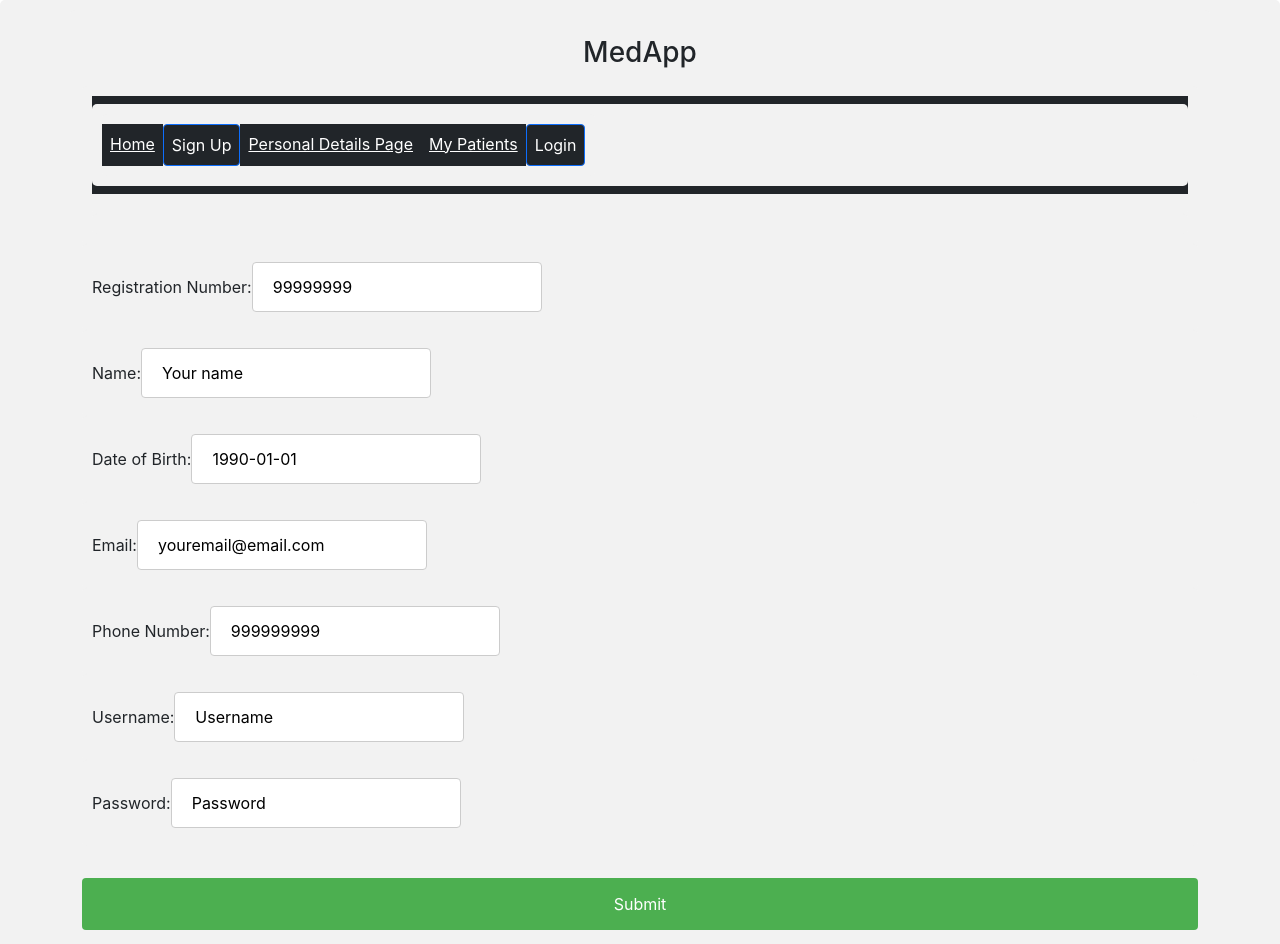
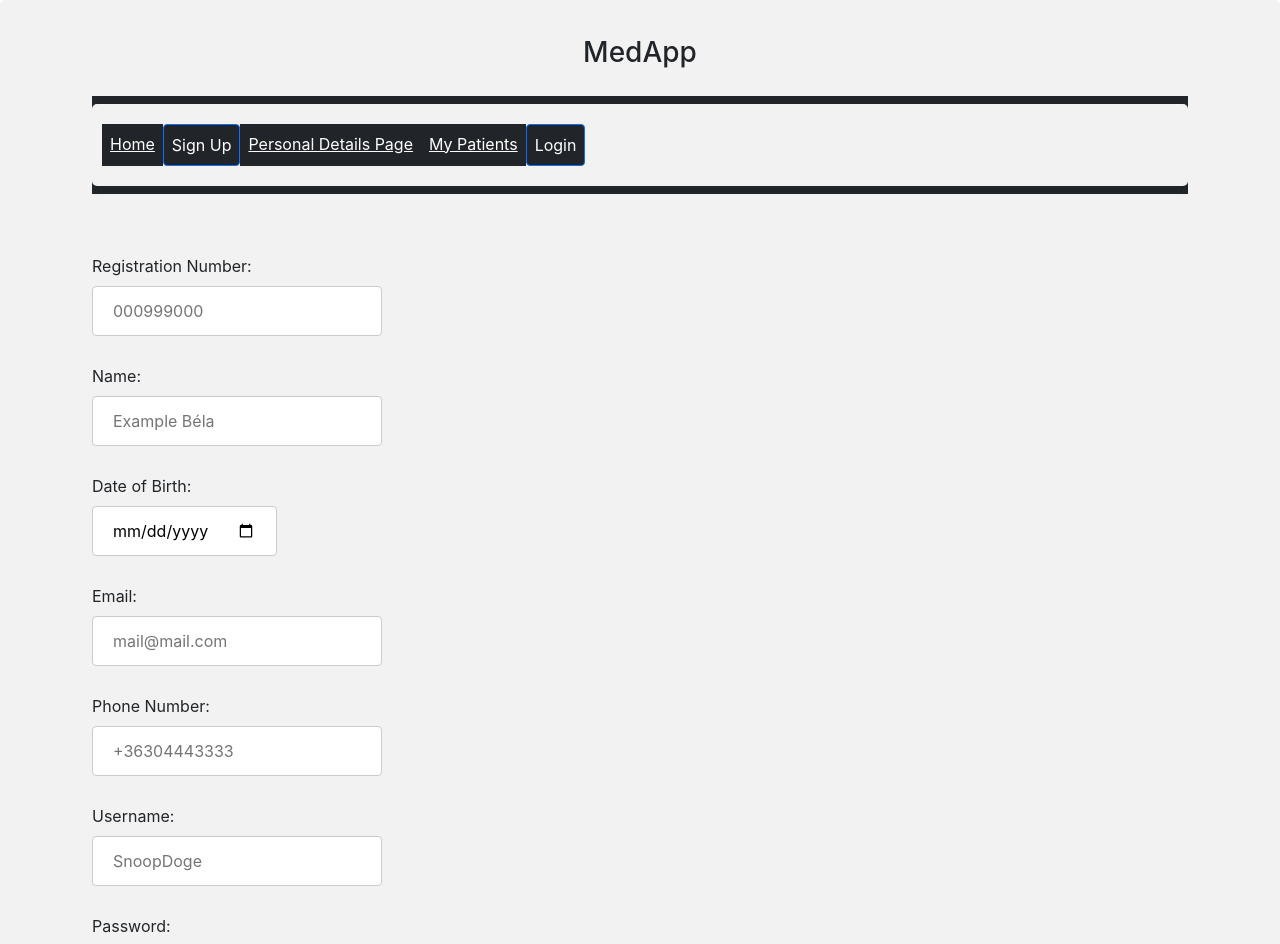
Before and after one commit to CodecoolGlobal/el-proyecte-grande-sprint-5-csharp-azarath1, a React (Create React App) app in the folder medapp/: page /doctorRegistration in a window 1280 px wide. Shown: the top 944 px of the page. Built offline with nearby package versions, Linux system fonts and the light colour scheme.

Commit message:
refactor: better looking form + credentials sending in fetch

```diff
--- a/medapp/src/DoctorRegistration.js
+++ b/medapp/src/DoctorRegistration.js
@@ -51,6 +51,7 @@ export class DoctorRegistration extends Component {
         fetch('https://localhost:44314/doctor/register', {
 
             method: 'post',
+            credentials: 'include',
             headers: {
                 'Content-Type': 'application/json',
                 'Accept': 'application/json'
@@ -83,72 +84,80 @@ export class DoctorRegistration extends Component {
                 <div>
                 <label>
                     Registration Number:
+                </label>
+                <br/>
                     <input
                         name="registrationNumber"
                         type="textarea"
-                        value={this.state.registrationNumber}
-                        onChange={this.handleInputChange} />
-                </label>
+                        placeholder="000999000"
+                        onChange={this.handleInputChange}
+                         />
                 </div>
                 <div>
                 <label>
                     Name:
+                </label>
+                <br/>
                     <input
                         name="name"
                         type="textarea"
-                            value={this.state.name}
+                        placeholder="Example Béla"
                         onChange={this.handleInputChange} />
-                    </label>
                 </div>
                 <div>
                 <label>
                     Date of Birth:
+                </label>
+                <br/>
                     <input
                         name="dateOfBirth"
-                            type="textarea"
-                            value={this.state.DateOfBirth}
+                        type="date"
+                        placeholder="1991.01.01"
                         onChange={this.handleInputChange} />
-                    </label>
                 </div>
                 <div>
                 <label>
                     Email:
+                </label>
+                <br/>
                     <input
                         name="email"
                         type="textarea"
-                            value={this.state.email}
+                        placeholder="mail@mail.com"
                         onChange={this.handleInputChange} />
-                    </label>
                 </div>
                 <div>
                 <label>
                     Phone Number:
+                </label>
+                <br/>
                     <input
                         name="phoneNumber"
                         type="textarea"
-                            value={this.state.phoneNumber}
+                        placeholder="+36304443333"
                         onChange={this.handleInputChange} />
-                    </label>
                 </div>
                 <div>
                 <label>
                     Username:
+                </label>
+                <br/>
                     <input
                         name="username"
                         type="textarea"
-                            value={this.state.userName}
+                        placeholder="SnoopDoge"
                         onChange={this.handleInputChange} />
-                    </label>
                 </div>
                 <div>
                 <label>
                     Password:
+                </label>
+                <br/>
                     <input
                         name="password"
-                            type="textarea"
-                            value={this.state.password}
-                            onChange={this.handleInputChange} />
-                    </label>
+                        type="password"
+                        onChange={this.handleInputChange}
+                        />
                 </div>
                 <br />
                 <input type="submit" value="Submit" />
```
Lines whose indentation alone changed are shown as unchanged.
